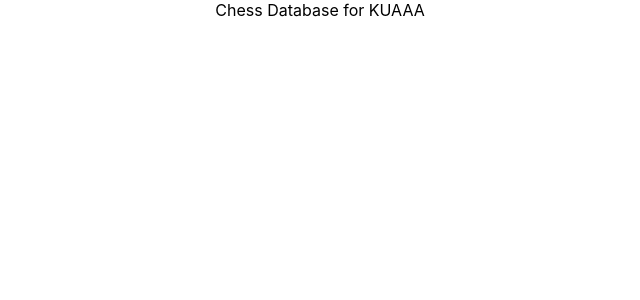
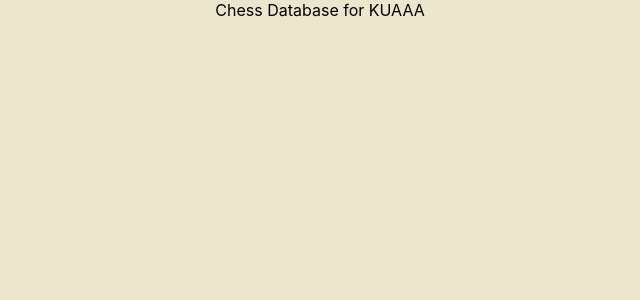
Before and after one commit to SkeletonK10/chess-record-frontend, a React (Create React App) app: page / in a window 1280 px wide. Shown: the top 300 px of the page, without its empty margins (320-960 px from the left). Built offline with nearby package versions, Linux system fonts and the light colour scheme.

Commit message:
[Dev.Feature] Add emotion

```diff
--- a/package.json
+++ b/package.json
@@ -3,6 +3,7 @@
   "version": "0.1.0",
   "private": true,
   "dependencies": {
+    "@emotion/styled": "^11.9.3",
     "@testing-library/jest-dom": "^5.16.4",
     "@testing-library/react": "^13.3.0",
     "@testing-library/user-event": "^13.5.0",
--- a/src/App.css
+++ b/src/App.css
@@ -1,3 +1,3 @@
-div#root {
+div.App {
   text-align: center
 }
--- a/src/App.tsx
+++ b/src/App.tsx
@@ -1,16 +1,20 @@
 import React from 'react';
-import './App.css';
+import styled from '@emotion/styled'
 
-class App extends React.Component {
-  render() {
-    return(
-      <div className="App">
-        <header>
-          Chess Database for KUAAA
-        </header>
-      </div>
-    );
-  }
+const DivApp = styled.div`
+  width: 100%;
+  height: 100%;
+  text-align: center;
+  position: absolute;
+  background-color: #ece6cc;
+`;
+
+const App: React.FC = () => {
+  return (
+    <DivApp>
+        Chess Database for KUAAA
+    </DivApp>
+  );
 }
 
 export default App;
--- a/tsconfig.json
+++ b/tsconfig.json
@@ -18,7 +18,8 @@
     "resolveJsonModule": true,
     "isolatedModules": true,
     "noEmit": true,
-    "jsx": "react-jsx"
+    "jsx": "react-jsx",
+    "jsxImportSource": "@emotion/react"
   },
   "include": [
     "src"
```
Also changed, not shown: 1 other file (tests, documents, lock files or other folders).
